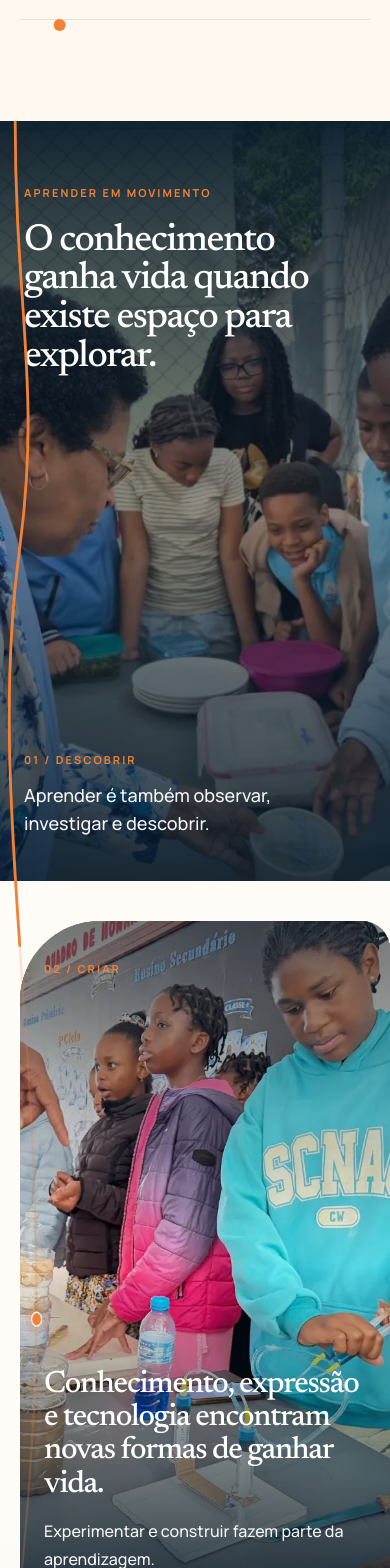
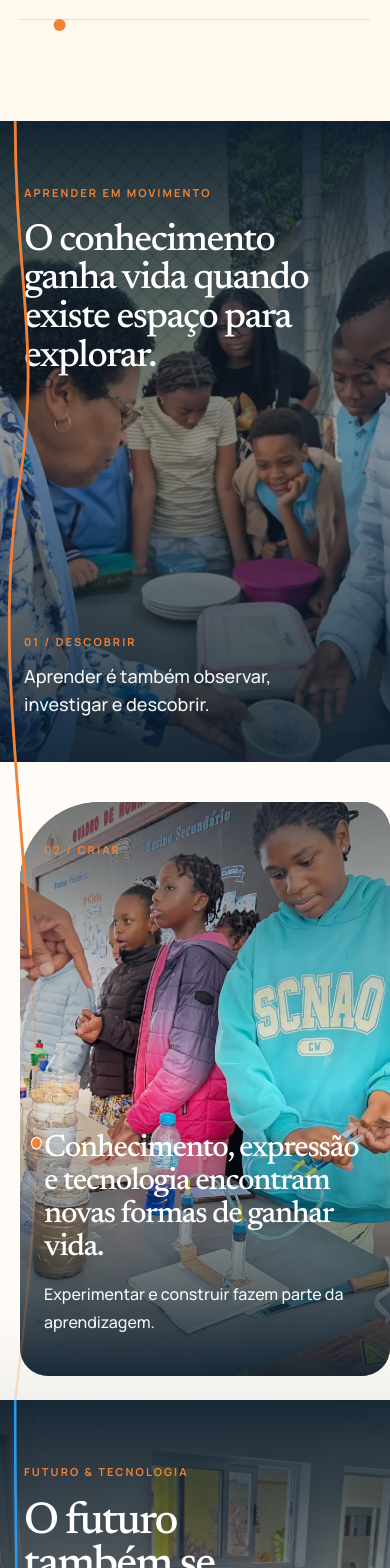
Before and after one commit to rightware-corporations/educore-colegio_universo_dos_sonhos, a React (Vite) app in the folder frontend/: page / in a window 390 px wide. Shown: the part 3580-5148 px from the top of the page. Built offline with nearby package versions, Linux system fonts and the light colour scheme.

Commit message:
perf(colus): tighten Aprender mobile story pacing without pinning

```diff
--- a/frontend/src/components/landing/AprenderSection.tsx
+++ b/frontend/src/components/landing/AprenderSection.tsx
@@ -35,7 +35,7 @@ export function AprenderSection() {
       <div className={reduceMotion ? "block" : "lg:hidden"}>
         <div className="relative mx-auto max-w-[680px] sm:px-6 sm:py-12">
           <MobileNarrativePath kind="trail" />
-          <article className="relative isolate min-h-[90svh] overflow-hidden bg-colus-ink sm:rounded-[34px_86px_34px_34px]">
+          <article className="relative isolate min-h-[76svh] overflow-hidden bg-colus-ink sm:rounded-[34px_86px_34px_34px]">
             <MobileSceneWindow>
               <LandingMedia
                 kind="image"
@@ -44,7 +44,7 @@ export function AprenderSection() {
               />
             </MobileSceneWindow>
             <div className="pointer-events-none absolute inset-0 bg-gradient-to-b from-colus-ink/95 via-colus-ink/40 to-colus-ink/85" />
-            <div className="relative z-10 flex min-h-[90svh] flex-col justify-between px-6 pb-11 pt-16 sm:px-9">
+            <div className="relative z-10 flex min-h-[76svh] flex-col justify-between px-6 pb-11 pt-16 sm:px-9">
               <div>
                 <p className="text-[11px] font-bold uppercase tracking-[.19em] text-colus-orange">Aprender em movimento</p>
                 <h2 className="mt-5 max-w-[13ch] font-editorial text-[clamp(38px,9.5vw,60px)] font-medium leading-[1.02] tracking-[-.04em] text-white">
@@ -60,7 +60,7 @@ export function AprenderSection() {
             </div>
           </article>
           <div className="h-10" aria-hidden="true" />
-          <article className="relative isolate ml-5 min-h-[82svh] overflow-hidden rounded-[80px_28px_28px_28px] bg-colus-ink sm:ml-0">
+          <article className="relative isolate ml-5 min-h-[68svh] overflow-hidden rounded-[80px_28px_28px_28px] bg-colus-ink sm:ml-0">
             <MobileSceneWindow>
               <LandingMedia
                 kind="image"
@@ -69,7 +69,7 @@ export function AprenderSection() {
               />
             </MobileSceneWindow>
             <div className="pointer-events-none absolute inset-0 bg-gradient-to-b from-colus-ink/55 via-colus-ink/5 to-colus-ink/90" />
-            <div className="relative z-10 flex min-h-[82svh] flex-col justify-between px-6 pb-10 pt-10">
+            <div className="relative z-10 flex min-h-[68svh] flex-col justify-between px-6 pb-10 pt-10">
               <p className="text-[11px] font-bold uppercase tracking-[.19em] text-colus-orange">02 / Criar</p>
               <div>
                 <h3 className="max-w-[18ch] font-editorial text-[clamp(31px,7.5vw,43px)] font-medium leading-[1.07] tracking-[-.04em] text-white">
```
